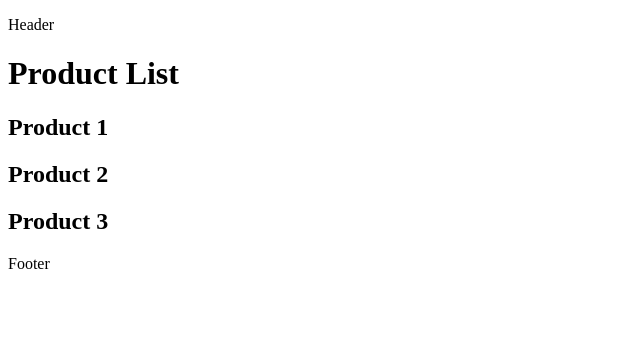
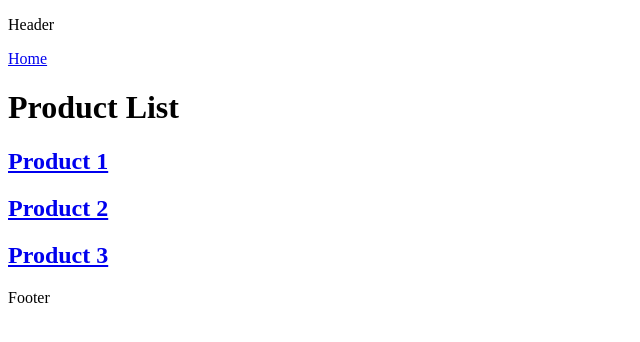
Before and after one commit to hankersore/nextjs, a Next.js app: page /products in a window 1280 px wide. Shown: the top 342 px of the page, without its empty margins (0-640 px from the left). Built offline with nearby package versions, Linux system fonts and the light colour scheme.

Commit message:
useRouter and usePathname

```diff
--- /dev/null
+++ b/src/app/(auth)/style.css
@@ -0,0 +1,3 @@
+@tailwind base;
+@tailwind components;
+@tailwind utilities;
--- a/src/app/products/page.tsx
+++ b/src/app/products/page.tsx
@@ -1,10 +1,13 @@
+import Link from "next/link";
+
 export default function ProductList() {
     return (
         <>
+        <Link href='/'>Home</Link>
         <h1>Product List</h1>
-        <h2>Product 1</h2>
-        <h2>Product 2</h2>
-        <h2>Product 3</h2>
+        <Link href='/products/1'><h2>Product 1</h2></Link>
+        <Link href='/products/2'><h2>Product 2</h2></Link>
+        <Link href='/products/3' replace><h2>Product 3</h2></Link>
         </>
     )
 }
```
Also changed, not shown: src/app/(auth)/layout.tsx (added, +29 -0 lines), src/app/order-product/page.tsx (added, +17 -0 lines), src/app/page.tsx (+10 -1 lines).
